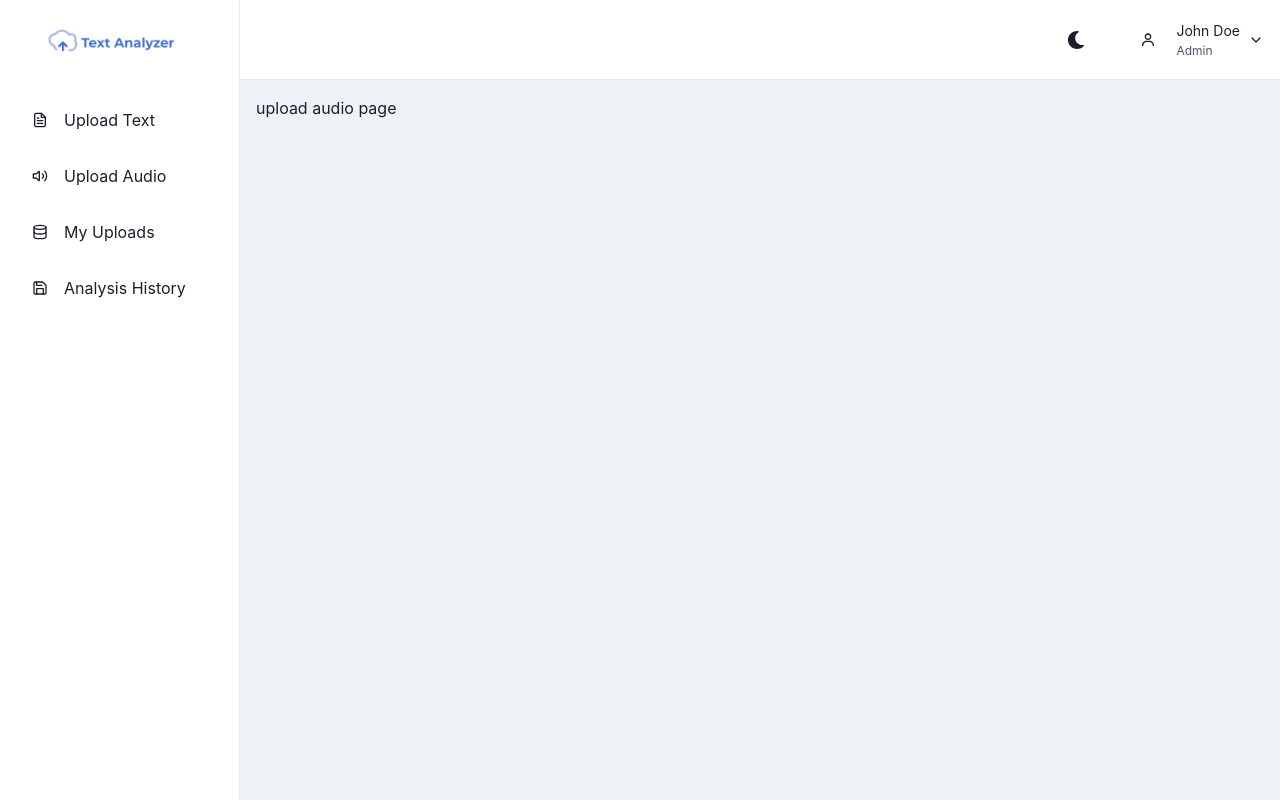
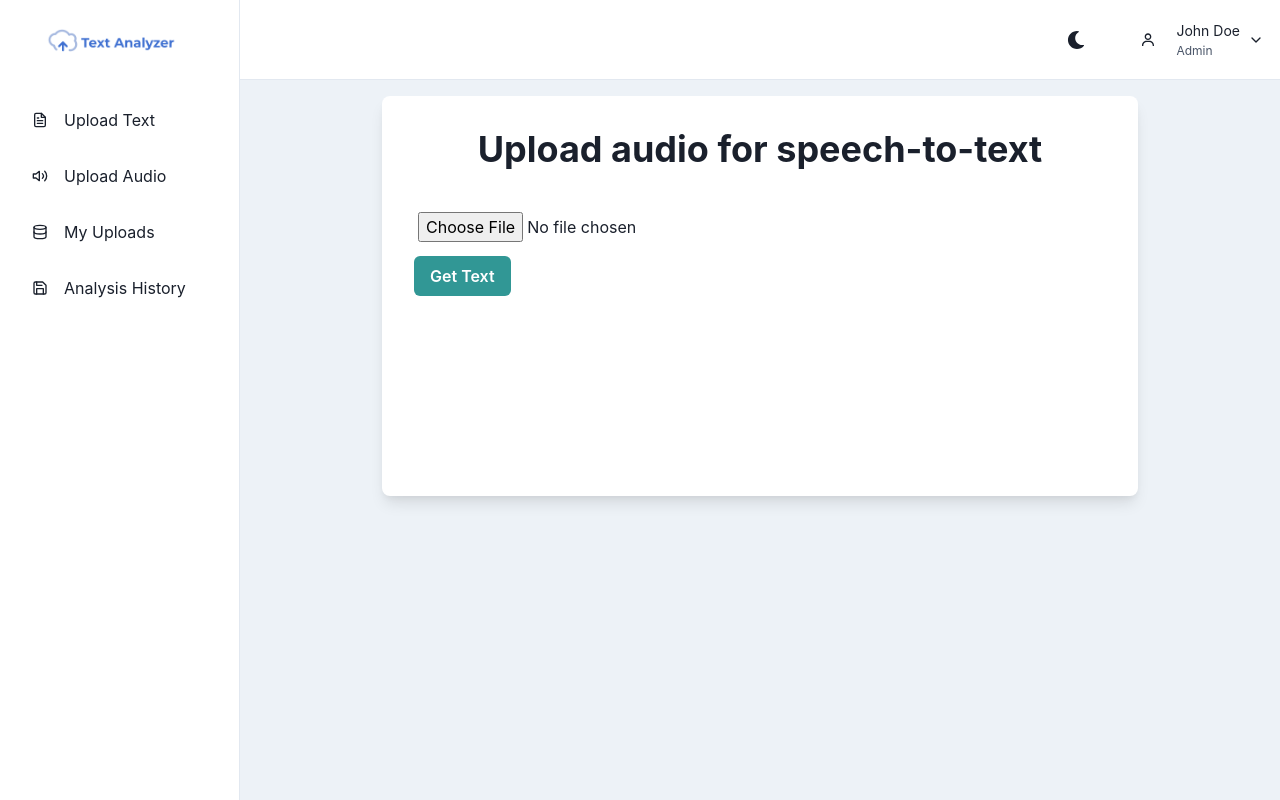
Before and after one commit to matusekma/text-analyzer-frontend, a React (Create React App) app: page /upload-audio in a window 1280 px wide. Built offline with nearby package versions, Linux system fonts and the light colour scheme.

Commit message:
Add audio upload page

```diff
--- a/src/App.tsx
+++ b/src/App.tsx
@@ -5,6 +5,7 @@ import PrivateRoute from "./routing/PrivateRoute";
 import UploadTextPage from "./pages/upload-text/UploadTextPage";
 import NotFoundPage from "./pages/generic/NotFoundPage";
 import theme from "./theme";
+import UploadAudioPage from "./pages/upload-audio/UploadAudioPage";
 
 export const App = () => (
   <ChakraProvider theme={theme}>
@@ -18,7 +19,9 @@ export const App = () => (
         <PrivateRoute path="/upload-text">
           <UploadTextPage />
         </PrivateRoute>
-        <PrivateRoute path="/upload-audio">upload audio page</PrivateRoute>
+        <PrivateRoute path="/upload-audio">
+          <UploadAudioPage />
+        </PrivateRoute>
         <PrivateRoute path="/my-uploads">my uploads page</PrivateRoute>
         <PrivateRoute path="/analysis-history">
           analysis history page
--- /dev/null
+++ b/src/pages/upload-audio/UploadAudioPage.tsx
@@ -0,0 +1,86 @@
+import * as React from "react";
+import {
+  Box,
+  Button,
+  Center,
+  Input,
+  Stack,
+  Text,
+  useColorModeValue,
+  Heading,
+  VStack,
+} from "@chakra-ui/react";
+import { FormEvent, useState } from "react";
+
+const UploadAudioPage = () => {
+  const [audioFile, setAudioFile] = useState("");
+  const [result, setResult] = useState("");
+
+  return (
+    <Center>
+      <Box
+        w={{ base: "100%", md: "75%" }}
+        minH="50vh"
+        maxH="70vh"
+        rounded={"lg"}
+        overflow="hidden"
+        bg={useColorModeValue("white", "gray.700")}
+        boxShadow={"lg"}
+        p={8}
+      >
+        <Center mb={8}>
+          <Heading as="h1" size="xl">
+            Upload audio for speech-to-text
+          </Heading>
+        </Center>
+        {!result && (
+          <Stack
+            as={"form"}
+            spacing={2}
+            direction="column"
+            align="start"
+            mb={4}
+            onSubmit={(e: FormEvent) => {
+              e.preventDefault();
+              // remove this code and implement your submit logic right here
+              setResult("TODO submit to ASR");
+            }}
+          >
+            <Input
+              id="audioFile"
+              name="audioFile"
+              border="none"
+              p={1}
+              type="file"
+              required
+            />
+            <Button type="submit" colorScheme="teal">
+              Get Text
+            </Button>
+          </Stack>
+        )}
+        {result && (
+          <VStack alignItems="star">
+            <Text
+              p={2}
+              border="1px solid"
+              borderRadius="5px"
+              height="30vh"
+              overflowY="auto"
+            >
+              {result}
+            </Text>
+            <Stack direction={{ base: "column", sm: "row" }}>
+              <Button colorScheme="teal">Upload</Button>
+              <Button colorScheme="pink" onClick={() => setResult("")}>
+                Cancel
+              </Button>
+            </Stack>
+          </VStack>
+        )}
+      </Box>
+    </Center>
+  );
+};
+
+export default UploadAudioPage;
--- a/src/pages/upload-text/UploadTextPage.tsx
+++ b/src/pages/upload-text/UploadTextPage.tsx
@@ -37,18 +37,28 @@ const UploadTextPage = () => {
         boxShadow={"lg"}
         p={8}
       >
-        <Center mb={6}>
+        <Center mb={8}>
           <Heading as="h1" size="xl">
             Upload text
           </Heading>
         </Center>
-        <Stack spacing={4}>
+        <Stack
+          as={"form"}
+          spacing={2}
+          direction="column"
+          align="start"
+          mb={4}
+          onSubmit={(e) => {
+            e.preventDefault();
+            // remove this code and implement your submit logic right here
+          }}
+        >
           <Stack direction={{ base: "column", sm: "row" }}>
-            <FormControl id="name" maxW="300px">
+            <FormControl id="name" name="name" maxW="300px">
               <FormLabel>Name</FormLabel>
               <Input type="text" />
             </FormControl>
-            <FormControl id="description" maxW="300px">
+            <FormControl id="description" name="description" maxW="300px">
               <FormLabel>Short description</FormLabel>
               <Input type="text" />
             </FormControl>
@@ -62,16 +72,16 @@ const UploadTextPage = () => {
               <Radio value="FILE">File</Radio>
             </Stack>
           </RadioGroup>
-          <Stack direction={{ base: "column", sm: "row" }}>
+          <Stack w="100%" direction={{ base: "column", sm: "row" }}>
             {uploadMode === TextUploadMode.FILE ? (
-              <FormControl id="textFile">
+              <FormControl id="textFile" name="textFile">
                 <FormLabel>Upload</FormLabel>
                 <Flex minH="80px" alignItems="center">
                   <Input border="none" pl={1} type="file" />
                 </Flex>
               </FormControl>
             ) : (
-              <FormControl id="text">
+              <FormControl id="text" name="text" >
                 <FormLabel>Text</FormLabel>
                 <Textarea
                   value={text}
@@ -80,7 +90,6 @@ const UploadTextPage = () => {
                     setText(inputValue);
                   }}
                   placeholder="Paste your text here!"
-                  size="sm"
                 />
               </FormControl>
             )}
@@ -96,7 +105,9 @@ const UploadTextPage = () => {
             </FormControl>
           </Stack>
           <Stack direction={{ base: "column", sm: "row" }}>
-            <Button colorScheme="teal">Submit</Button>
+            <Button type="submit" colorScheme="teal">
+              Submit
+            </Button>
             <Button colorScheme="teal">Submit & Analyze</Button>
           </Stack>
         </Stack>
--- a/src/theme/components/button.ts
+++ b/src/theme/components/button.ts
@@ -1,10 +1,7 @@
-import { extendTheme } from "@chakra-ui/react"
+const Button = {
+    baseStyle: {
 
-const theme = extendTheme({
-    components: {
-        Button: {
+    },
+}
 
-        }
-    },
-})
-export default theme
+export default Button
--- a/src/theme/index.ts
+++ b/src/theme/index.ts
@@ -9,7 +9,7 @@ const overrides = {
   styles,
   //borders,
   components: {
-    //Button
+    Button
   },
 }
 export default extendTheme(overrides)
--- a/src/theme/styles.ts
+++ b/src/theme/styles.ts
@@ -1,7 +1,4 @@
-import { extendTheme } from "@chakra-ui/react"
-
-const theme = extendTheme({
-    styles: {
+const styles = {
     global: {
         // styles for the `body`
         body: {
@@ -11,8 +8,11 @@ const theme = extendTheme({
         a: {
 
         },
+        'input[type="file"]': {
+            marginTop: "5px"
+        }
     },
-    },
-})
+}
 
-export default theme;
+
+export default styles;
```
Lines whose indentation alone changed are shown as unchanged.
